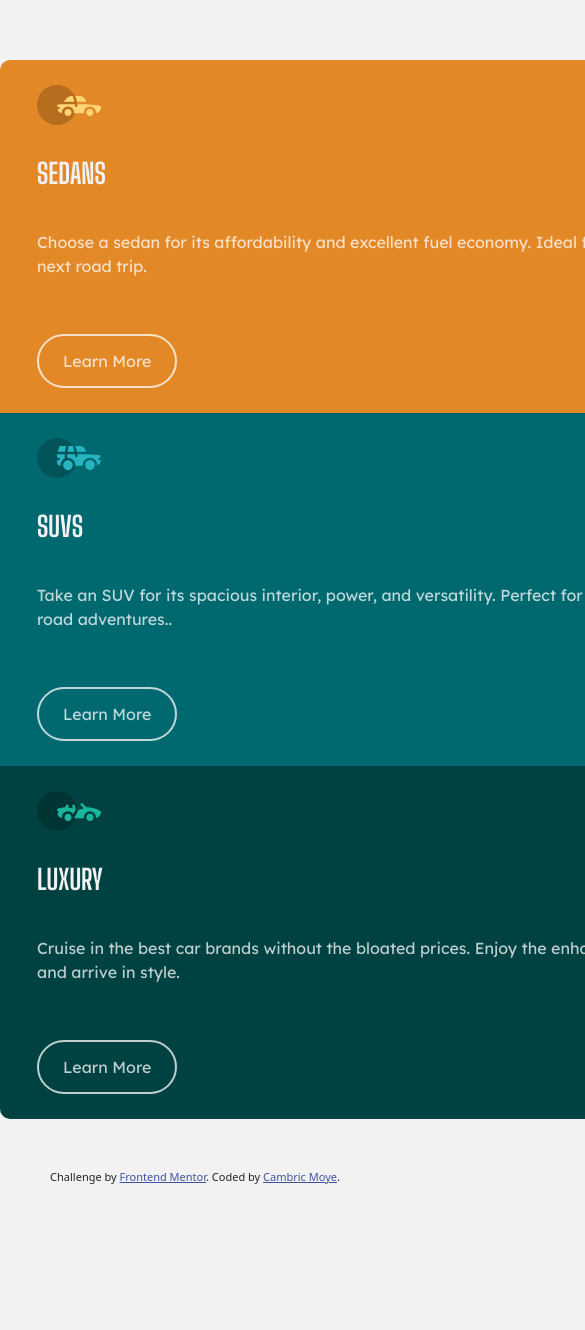
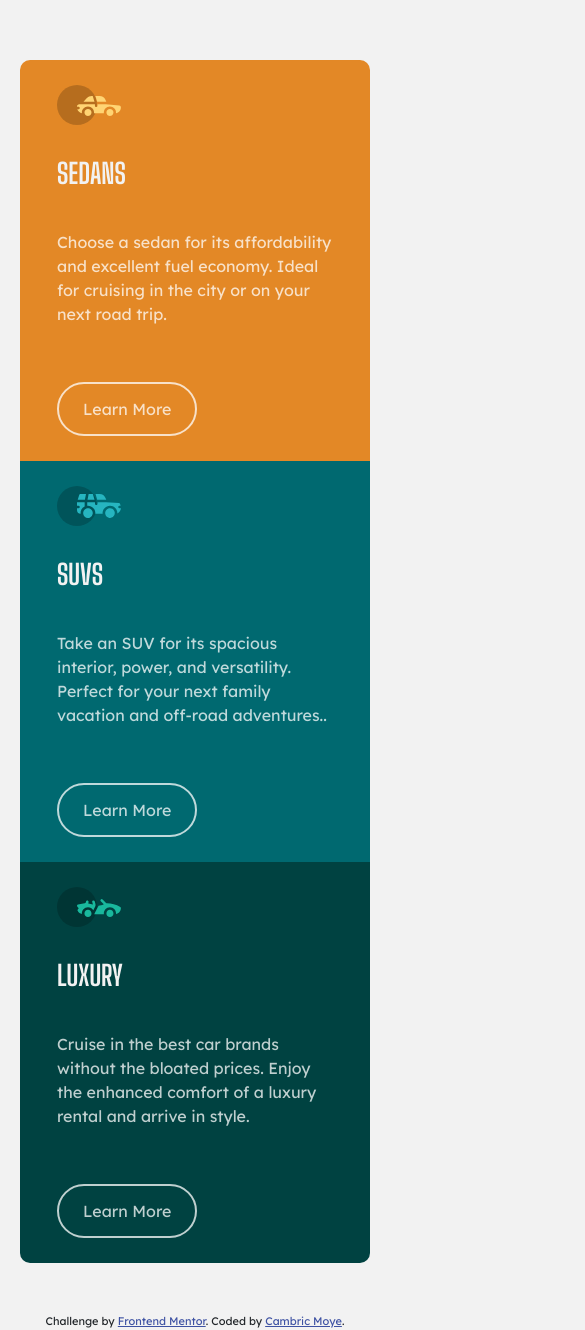
Before and after one commit to Cjmoye30/Frontend-Mentor---3-Column-Preview-Card-Component, a plain HTML site: page index.html in a window 390 px wide. Shown: the part 140-1470 px from the top of the page, 585 px wide, since content can reach past the window. Before the commit the page ends 1326 px from the top, so only its background shows below. Drawn offline with nearby package versions, Linux system fonts and the light colour scheme.

Commit message:
🔨 Fixes some issues / Makes it more mobile friendly

```diff
--- a/styles.css
+++ b/styles.css
@@ -1,5 +1,10 @@
-.attribution { font-size: 11px; text-align: center; }
-.attribution a { color: hsl(228, 45%, 44%); }
+.attribution {
+  font-size: 11px;
+  text-align: center;
+}
+.attribution a {
+  color: hsl(228, 45%, 44%);
+}
 
 /* Imported fonts */
 /* font-family: 'Big Shoulders Display', cursive;
@@ -12,10 +17,11 @@ font-family: 'Lexend Deca', sans-serif; */
 body {
   background-color: hsl(0, 0%, 95%);
   font-size: 16px;
+  font-family: "Lexend Deca", sans-serif;
 }
 
 h1 {
-  font-family: 'Big Shoulders Display', cursive;
+  font-family: "Big Shoulders Display", cursive;
   font-weight: 700;
   color: hsl(0, 0%, 95%);
   padding: 2rem 0;
@@ -23,18 +29,16 @@ h1 {
 p {
   color: hsla(0, 0%, 100%, 0.75);
   font-weight: 400;
-  font-family: 'Lexend Deca', sans-serif;
   line-height: 1.5rem;
 }
 
 .btn {
-  font-family: 'Lexend Deca', sans-serif;
   border-color: hsla(0, 0%, 100%, 0.75);
   color: hsla(0, 0%, 100%, 0.75);
   border-radius: 50px;
-  border-width:  2px;
+  border-width: 2px;
   margin-top: 2.5rem;
-  padding: .8rem 1.5rem;
+  padding: 0.8rem 1.5rem;
   cursor: pointer;
 }
 
@@ -48,6 +52,8 @@ p {
   margin-bottom: 50px;
   width: 900px;
   height: 500px;
+  border-radius: 10px;
+  overflow: hidden;
 }
 
 .row {
@@ -55,7 +61,7 @@ p {
   height: 100%;
 }
 
-.card-content{
+.card-content {
   padding: 25px;
   margin: auto;
 }
@@ -68,12 +74,12 @@ p {
 
 .sedan {
   background-color: hsl(31, 77%, 52%);
-  border-radius: 10px 0 0 10px;
 }
 
 .sedan-button:hover {
   background-color: hsl(0, 0%, 95%);
   color: hsl(31, 77%, 52%);
+  border: 1px solid white;
 }
 .suv {
   background-color: hsl(184, 100%, 22%);
@@ -82,24 +88,30 @@ p {
 .suv-button:hover {
   background-color: hsl(0, 0%, 95%);
   color: hsl(184, 100%, 22%);
+  border: 1px solid white;
 }
 
 .luxury {
   background-color: hsl(179, 100%, 13%);
-  border-radius: 0 10px 10px 0;
 }
 
 .luxury-button:hover {
   background-color: hsl(0, 0%, 95%);
   color: hsl(179, 100%, 13%);
+  border: 1px solid white;
 }
 
 /* Media Queries */
 
 @media (max-width: 990px) {
+  body {
+    padding: 0 20px;
+  }
 
   .container {
     height: auto;
+    width: 100%;
+    max-width: 500px;
   }
 
   .col-4 {
@@ -108,12 +120,9 @@ p {
 
   .sedan {
     background-color: hsl(31, 77%, 52%);
-    border-radius: 10px 10px 0 0;
   }
 
   .luxury {
     background-color: hsl(179, 100%, 13%);
-    border-radius: 0 0 10px 10px;
   }
-
 }
```
Lines whose indentation alone changed are shown as unchanged.
